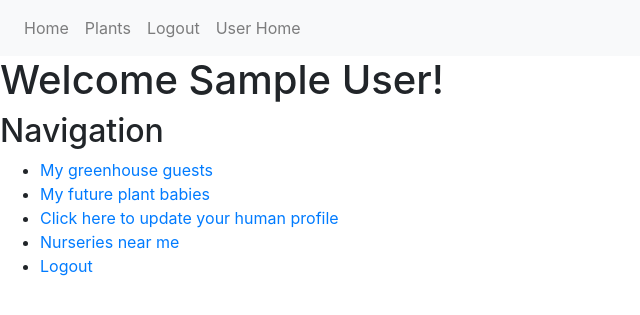
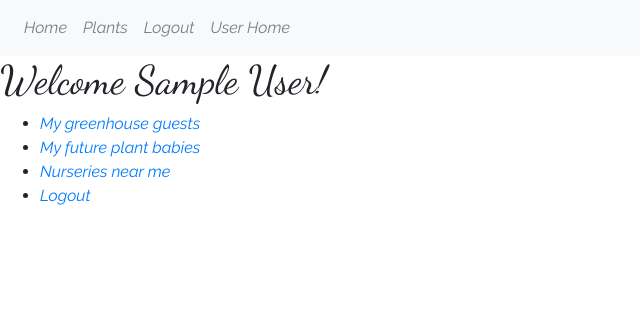
Before and after one commit to bekahbooGH/Plant-proj, a Flask app: page /user-home in a window 1280 px wide. Shown: the top 315 px of the page, without its empty margins (0-640 px from the left). Run offline with Flask 2, Linux system fonts and the light colour scheme; the visitor is signed in with stand-in values (Sample User, id 1); parts of the project's set-up code (start-up, migrations or seed data) failed here and were passed over; some libraries are stand-ins or nearby versions.

Commit message:
Changed font.

```diff
--- a/server.py
+++ b/server.py
@@ -4,6 +4,8 @@ from flask import (Flask, render_template, request, flash, session,
                    redirect)
 from model import connect_to_db
 import crud
+import random
+import json
 # Might have to import sys and os
 
 from jinja2 import StrictUndefined
@@ -12,13 +14,21 @@ app = Flask(__name__)
 app.secret_key = "dev"
 app.jinja_env.undefined = StrictUndefined
 
+with open('data/facts.json') as f:
+    plant_facts = json.loads(f.read())
+
+options = []
+for facts in plant_facts:
+    fact = facts["plant_fact"]
+    options.append(fact)
+
 
 
 @app.route('/')
 def homepage():
     """View homepage."""
-
-    return render_template('homepage.html')
+    blurb = random.choice(options)
+    return render_template('homepage.html', blurb=blurb)
 
 
 @app.route('/plants')
--- a/static/css/site.css
+++ b/static/css/site.css
@@ -4,3 +4,21 @@ img {
     height: 200px;
     object-fit: cover;
 }
+
+h1 {
+    font-family: 'Dancing Script', cursive;
+}
+h2 {
+    font-family: 'Raleway', sans-serif;
+}
+
+li {
+    font-family: 'Raleway', sans-serif;
+}
+
+div {
+    font-family: 'Raleway', sans-serif;
+}
+#quote {
+
+}
--- a/templates/base.html
+++ b/templates/base.html
@@ -26,7 +26,12 @@ defer
 
     <link rel="stylesheet" href="/static/css/site.css">
 
-    {% block head %}{% endblock %}
+    {% block head %}
+
+
+    <link rel="preconnect" href="https://fonts.gstatic.com">
+    <link href="https://fonts.googleapis.com/css2?family=Dancing+Script&family=Raleway:ital@1&display=swap" rel="stylesheet">
+    {% endblock %}
   </head>
   <body>
 
@@ -42,10 +47,12 @@ defer
         </li>
 
         {% if session.get('user_id') %}
-        <li class="nav-item"></li>
+        <li class="nav-item">
           <a class="nav-link" href="/logout">Logout</a>
-          <li class="nav-item"></li>
+        </li>
+          <li class="nav-item">
           <a class="nav-link" href="/user-home">User Home</a>
+        </li>
 
           {% else %}
 
@@ -62,6 +69,7 @@ defer
       {{ msg }}
     </p>
   {% endfor %}
+
   {% block body %}{% endblock %}
     {% block after_body %}{% endblock %}
 
--- a/templates/map.html
+++ b/templates/map.html
@@ -19,6 +19,6 @@
 
 
 {% block body %}
-<h1>Welcome!</h1>
+<!-- <h1>Welcome!</h1> -->
 <div id="map"></div>
 {% endblock %}
--- a/templates/plant_options.html
+++ b/templates/plant_options.html
@@ -5,10 +5,12 @@
     <h1>All Plants</h1>
     <div class="row">
     {% for plant in plants %}
-    <div class="col-md-6">
+    <div class="col-md-2">
             <li>
                 <a href="/plants/{{ plant.plant_id }}">
                 {{ plant.plant_name }}
+                </div>
+                <div class="col-md-4">
                <img src = "{{ plant.pic_src }}" >
                 </a>
             </li>
--- a/templates/plant_recommends.html
+++ b/templates/plant_recommends.html
@@ -5,14 +5,17 @@
     <h1>Recommended Plants</h1>
     <div class="row">
         {% for plant in plant_recommends %}
-        <div class="col-md-6">
+        <div class="col-md-2">
         <li>
             <a href="/plants/{{ plant.plant_id }}">
             {{ plant.plant_name }}
+        </div>
+        <div class="col-md-4">
            <img src = "{{ plant.pic_src }}" >
             </a>
         </li>
     </div>
+
         {% endfor %}
     </div>
         {% endblock %}
--- a/templates/user_home.html
+++ b/templates/user_home.html
@@ -4,11 +4,11 @@
 {% block body %}
   <h1>Welcome {{ session['current_user'] }}!</h1>
 
-  <h2>Navigation</h2>
+  <!-- <h2>Navigation</h2> -->
   <ul>
     <li><a href="/profile">My greenhouse guests</a></li>
     <li><a href="/plant-form">My future plant babies</a></li>
-    <li><a href="/update-user">Click here to update your human profile</a></li>
+    <!-- <li><a href="/update-user">Click here to update your human profile</a></li> -->
     <li><a href="/map">Nurseries near me</li>
     <li><a href="/logout">Logout</li>
 
```
Also changed, not shown: seed_db.py (+10 -0 lines), templates/homepage.html (+12 -2 lines), templates/plant_profile.html (+11 -5 lines).
